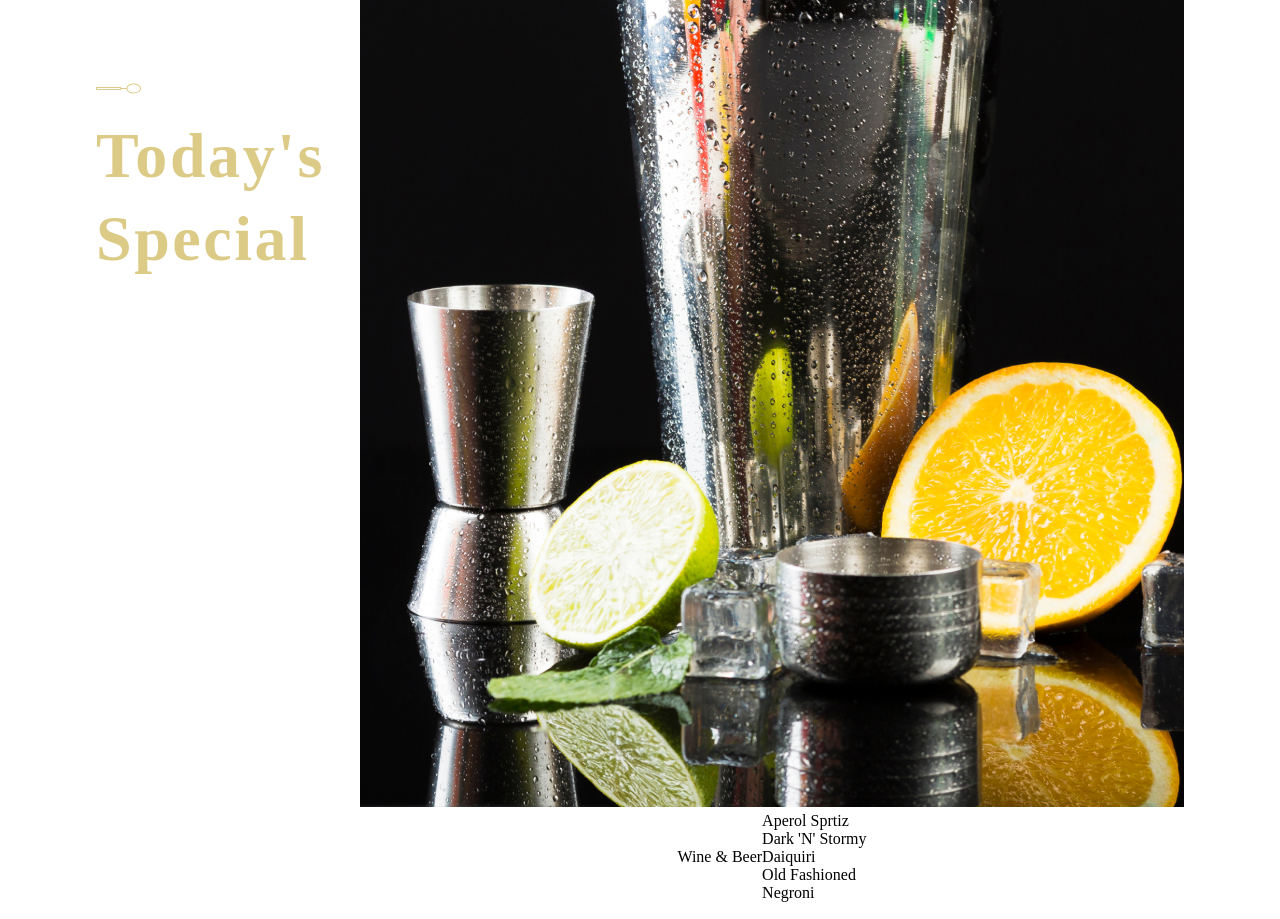
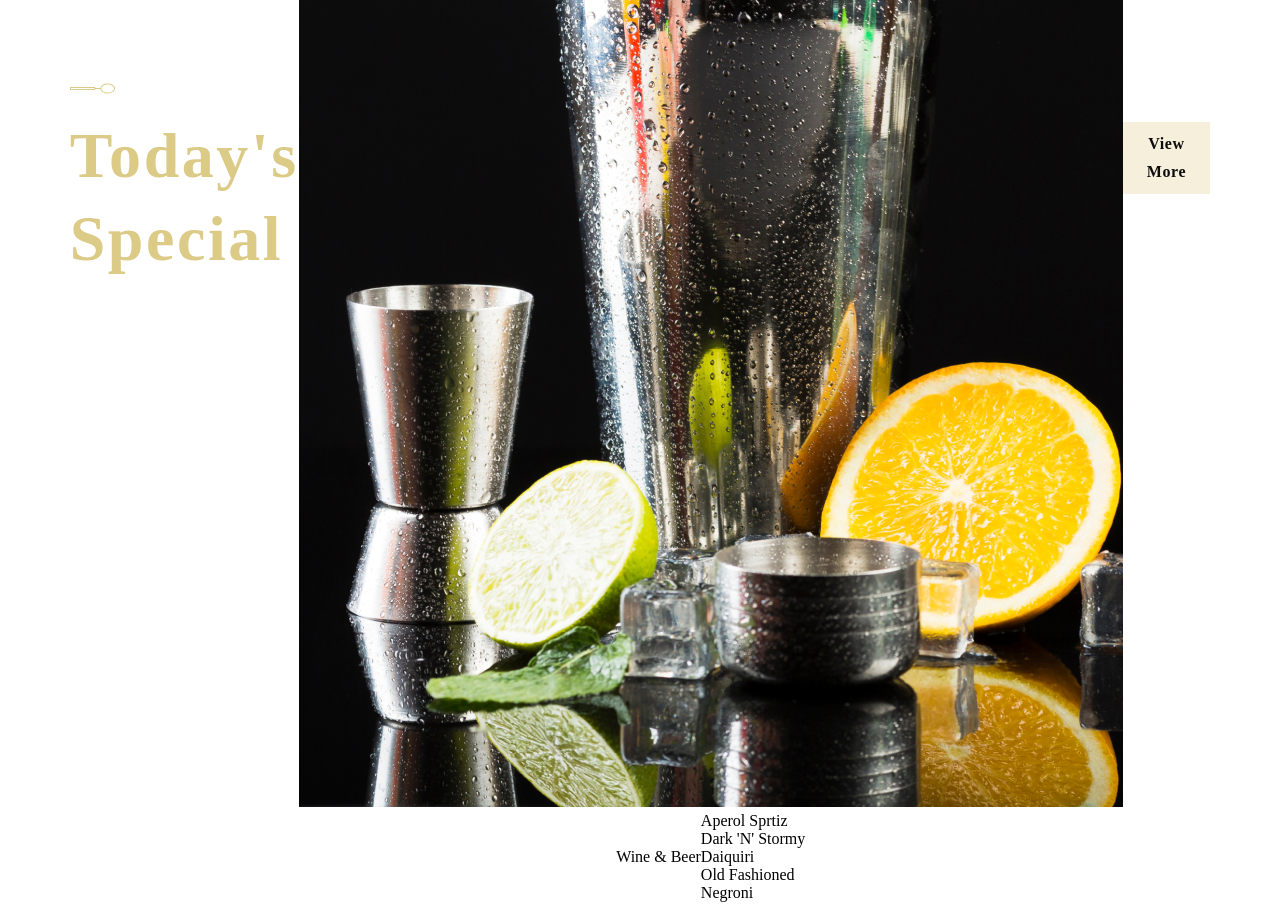
Before and after one commit to danielrubens/modern-ui-ux, a React (Create React App) app: page / in a window 1280 px wide. Shown: the part 2860-3779 px from the top of the page. Built offline with nearby package versions, Linux system fonts and the light colour scheme; a web font is replaced by a local one.

Commit message:
view more button

```diff
--- a/src/container/Menu/SpecialMenu.jsx
+++ b/src/container/Menu/SpecialMenu.jsx
@@ -33,6 +33,10 @@
         </div>
       </div>
     </div>
+    <div style={{marginTop: '15px'}}>
+      <button type="button" className="custom__button">View More</button>
+
+    </div>
   </div>
 );
 
```
